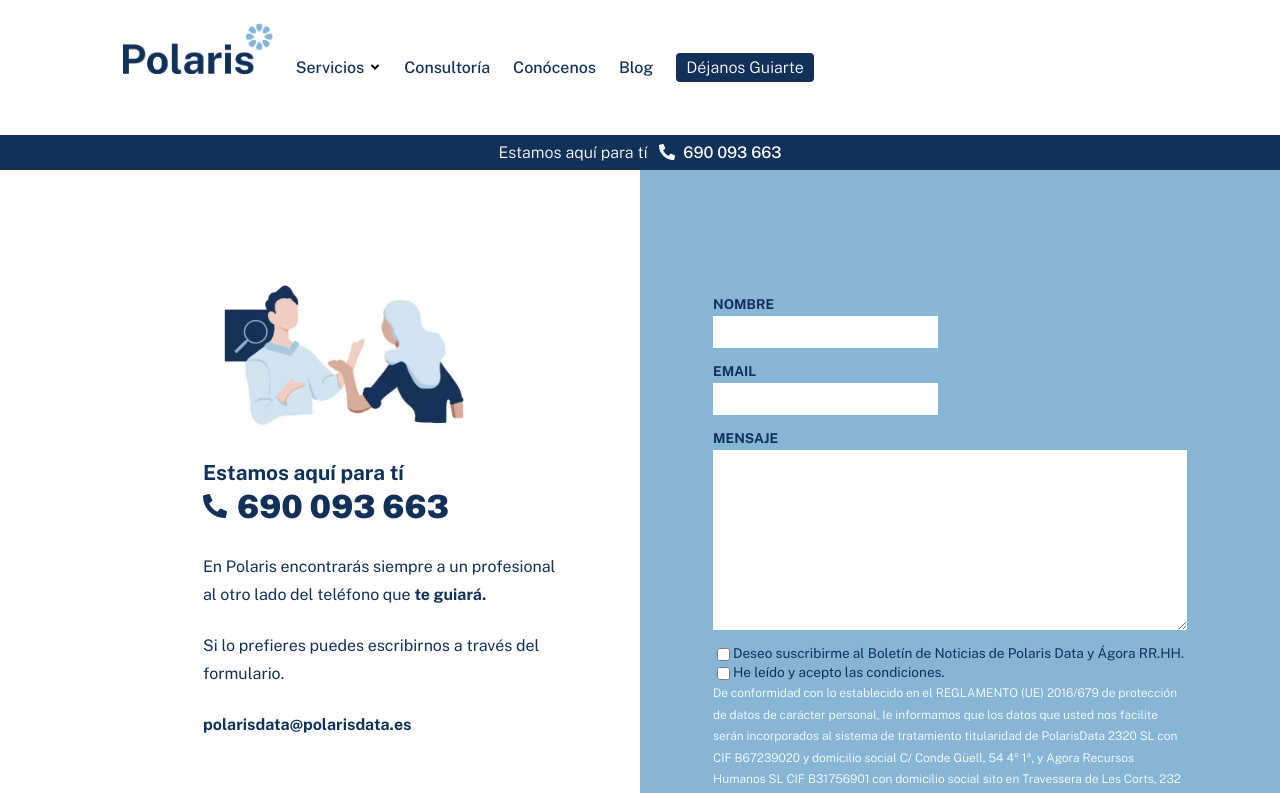
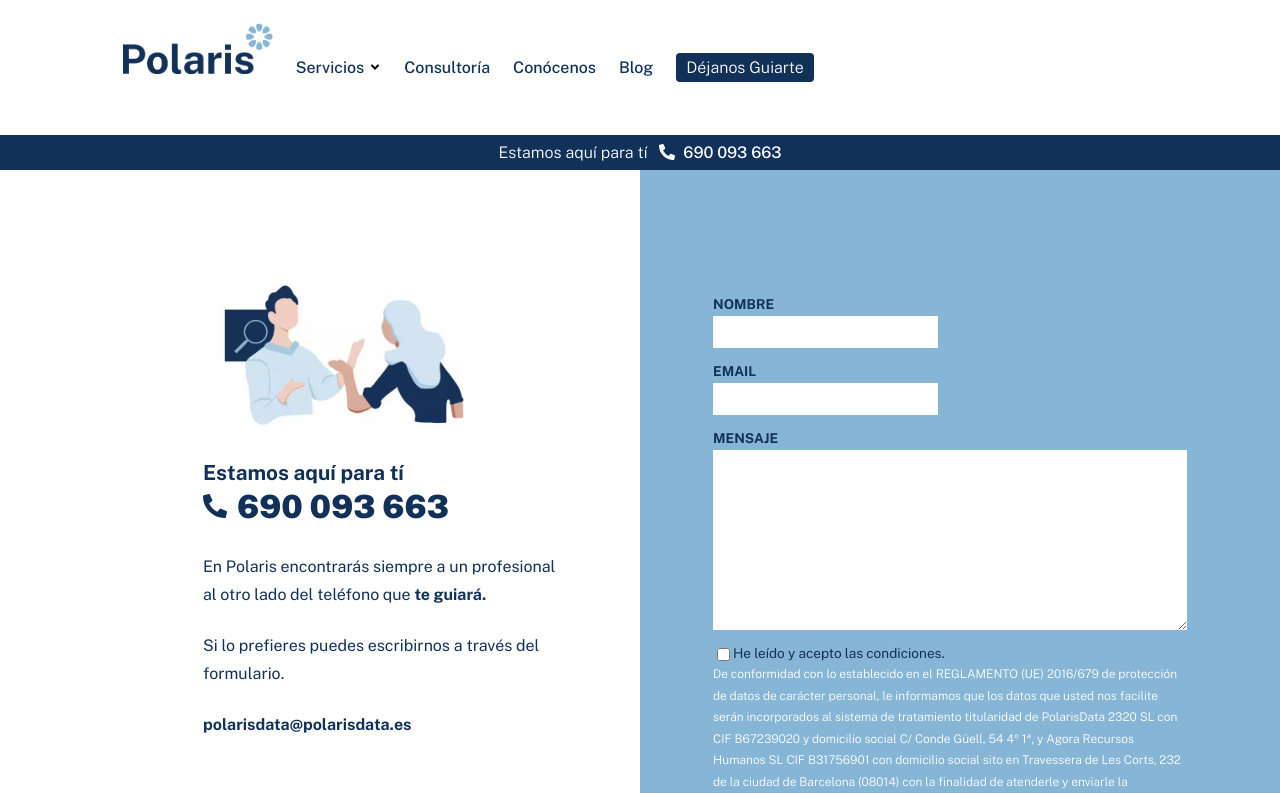
Before and after one commit to zima-is/polaris, a Next.js app: page /dejanos-guiarte in a window 1280 px wide. Shown: the top 793 px of the page. Built offline with nearby package versions, Linux system fonts and the light colour scheme.

Commit message:
change: deleted subscription checkbox

```diff
--- a/components/Formulario.js
+++ b/components/Formulario.js
@@ -37,13 +37,6 @@
                         <textarea id='message' name="message" className={styles.messageTextArea}/>
 
                         <div className={styles.checkboxDiv}>
-                            <input type="checkbox" htmlFor='subscription' className={styles.subscriptionInput}/>
-                            <label id='subscription' name="subscription" className={styles.subscription}>
-                                Deseo suscribirme al Boletín de Noticias de Polaris Data y Ágora RR.HH.
-                            </label>
-                        </div>
-
-                        <div className={styles.checkboxDiv}>
                             <input type="checkbox" htmlFor='conditions' required className={styles.conditionsInput}/>
                             <label id='conditions' name="conditions" className={styles.conditions}>
                                 He leído y acepto las condiciones.
```
